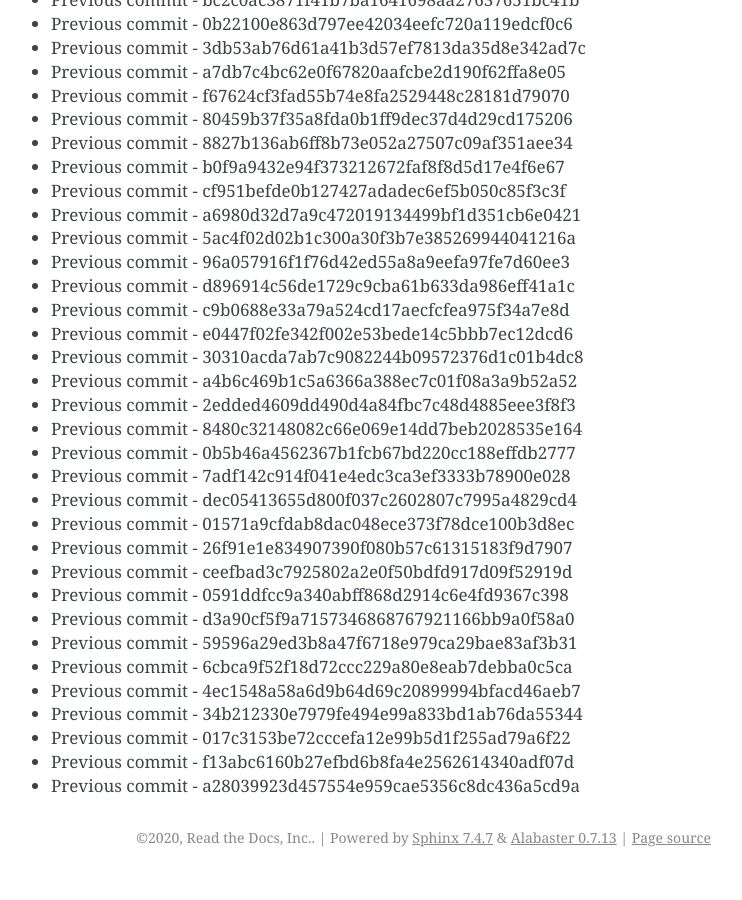
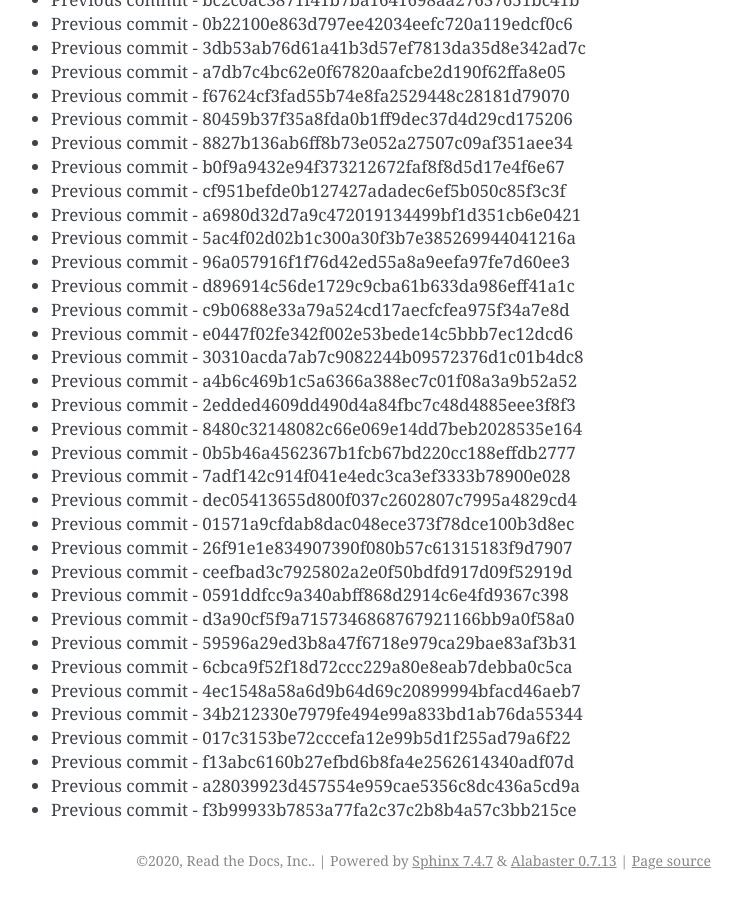
Before and after one commit to readthedocs/rtd-git-stresstest, a Sphinx documentation site: the page built from docs/updates.rst, in a window 1280 px wide and 900 px high, scrolled down 60528 px. Shown: the whole window, without its empty margins (399-1141 px from the left). Built offline with Sphinx 7.4.7, drawn with Linux system fonts in a browser that asks for light colours; before the commit the page ends 61405 px from its top, so only the background shows below that.

Commit message:
Generating commit from previous: f3b99933b7853a77fa2c37c2b8b4a57c3bb215ce

```diff
--- a/docs/updates.rst
+++ b/docs/updates.rst
@@ -2575,3 +2575,4 @@ It can be tested for any performance characteristics.
 * Previous commit - 017c3153be72cccefa12e99b5d1f255ad79a6f22
 * Previous commit - f13abc6160b27efbd6b8fa4e2562614340adf07d
 * Previous commit - a28039923d457554e959cae5356c8dc436a5cd9a
+* Previous commit - f3b99933b7853a77fa2c37c2b8b4a57c3bb215ce
```
